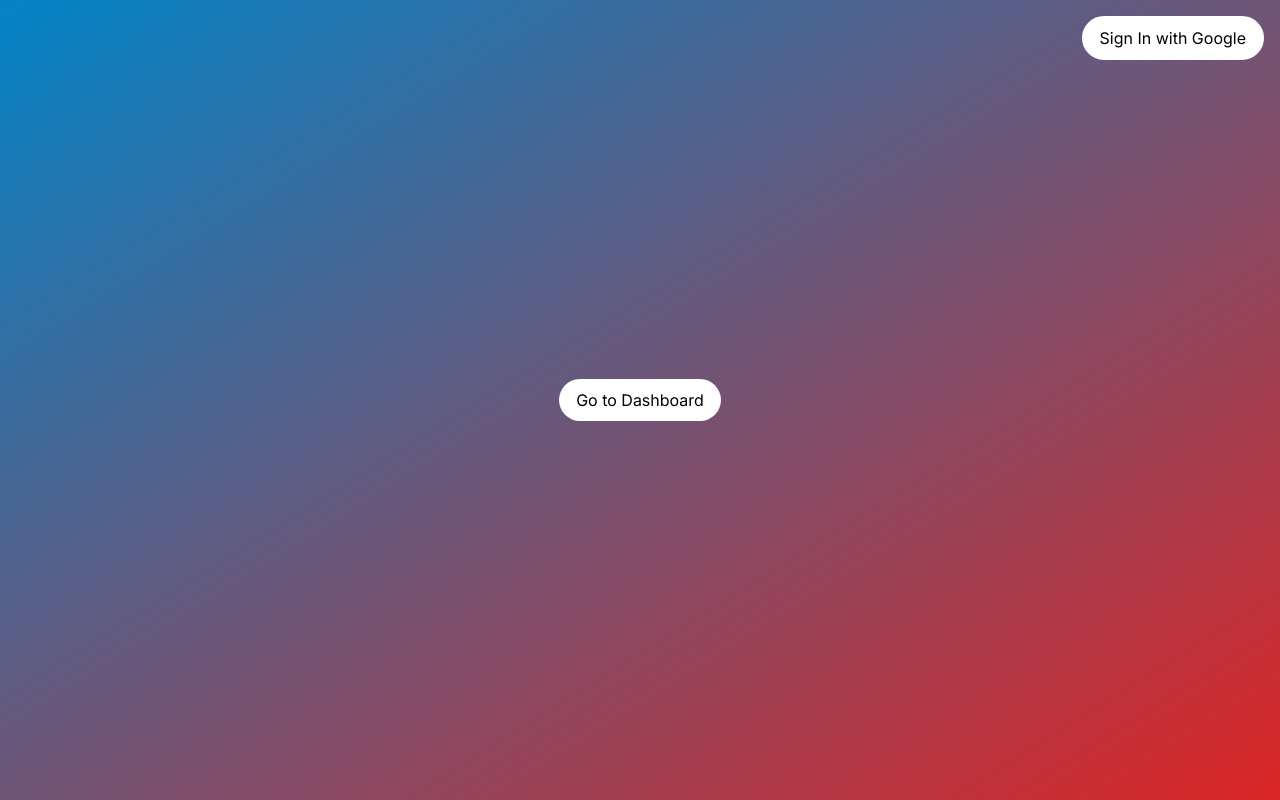
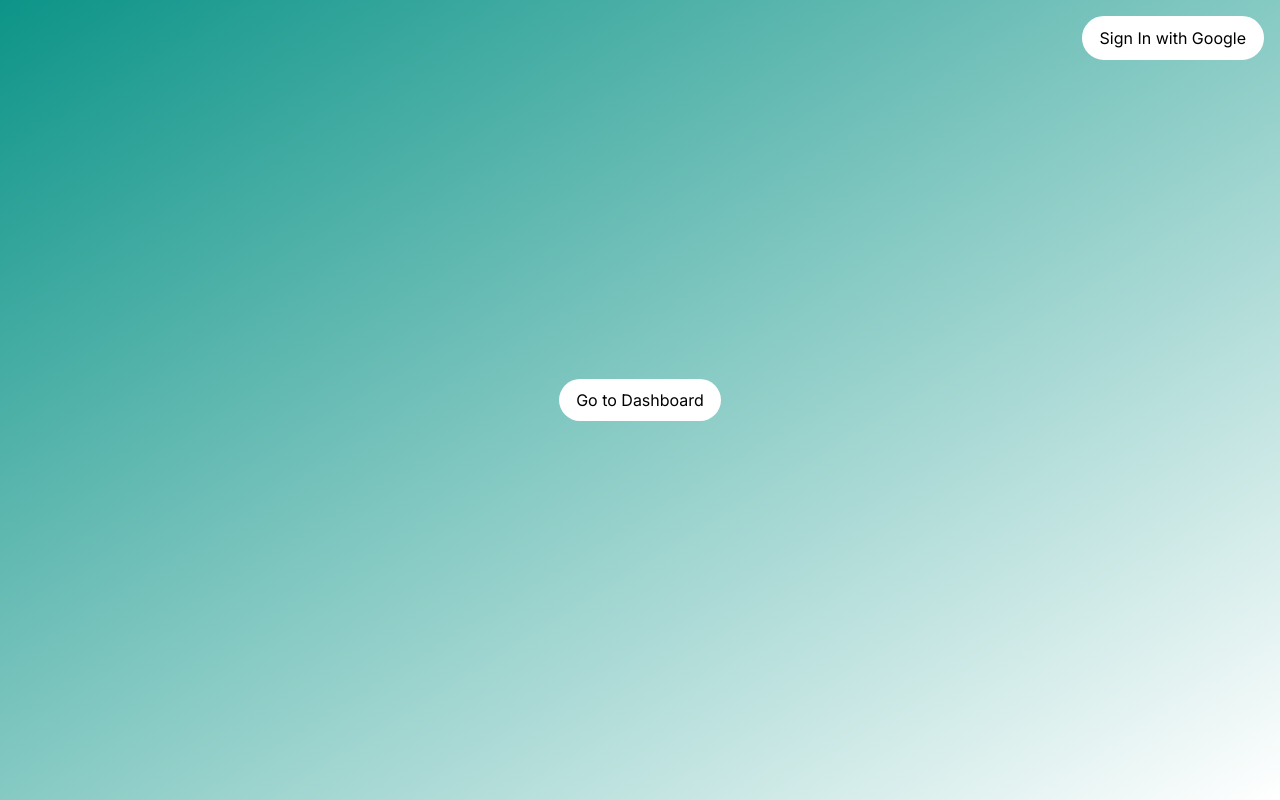
Before and after one commit to zjandali/tripsy, a Next.js app: page / in a window 1280 px wide. Built offline with nearby package versions, Linux system fonts and the light colour scheme; no server answers.

Commit message:
cleanup imports

```diff
--- a/app/layout.tsx
+++ b/app/layout.tsx
@@ -2,7 +2,7 @@
 
 import '@/app/globals.css'
 import { Inter } from 'next/font/google'
-import AuthProvider from './providers/AuthProvider'
+import AuthProvider from '@/app/providers/AuthProvider'
 
 const inter = Inter({ subsets: ['latin'] })
 
@@ -15,7 +15,7 @@ export default function RootLayout({
     <html lang="en">
       <body className={inter.className}>
         <AuthProvider>
-          <main className="min-h-screen bg-gradient-to-br from-sky-600 to-red-600">
+          <main className="min-h-screen bg-gradient-to-br from-teal-600 to-light-blue-600">
             {children}
           </main>
         </AuthProvider>
--- a/app/page.tsx
+++ b/app/page.tsx
@@ -1,6 +1,6 @@
 'use client';
 
-import AuthButton from './components/AuthButton';
+import AuthButton from '@/app/components/AuthButton';
 import { useSession } from 'next-auth/react';
 import { useRouter } from 'next/navigation';
 
```
